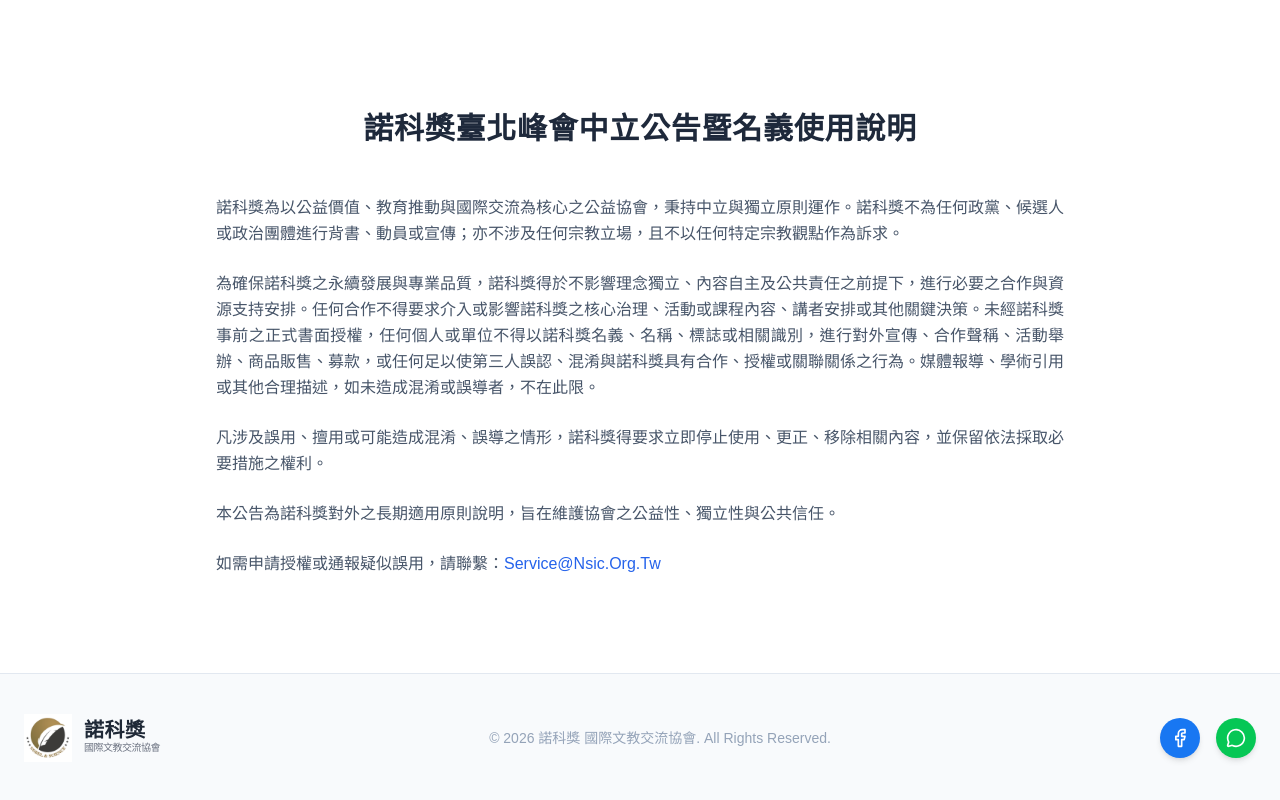
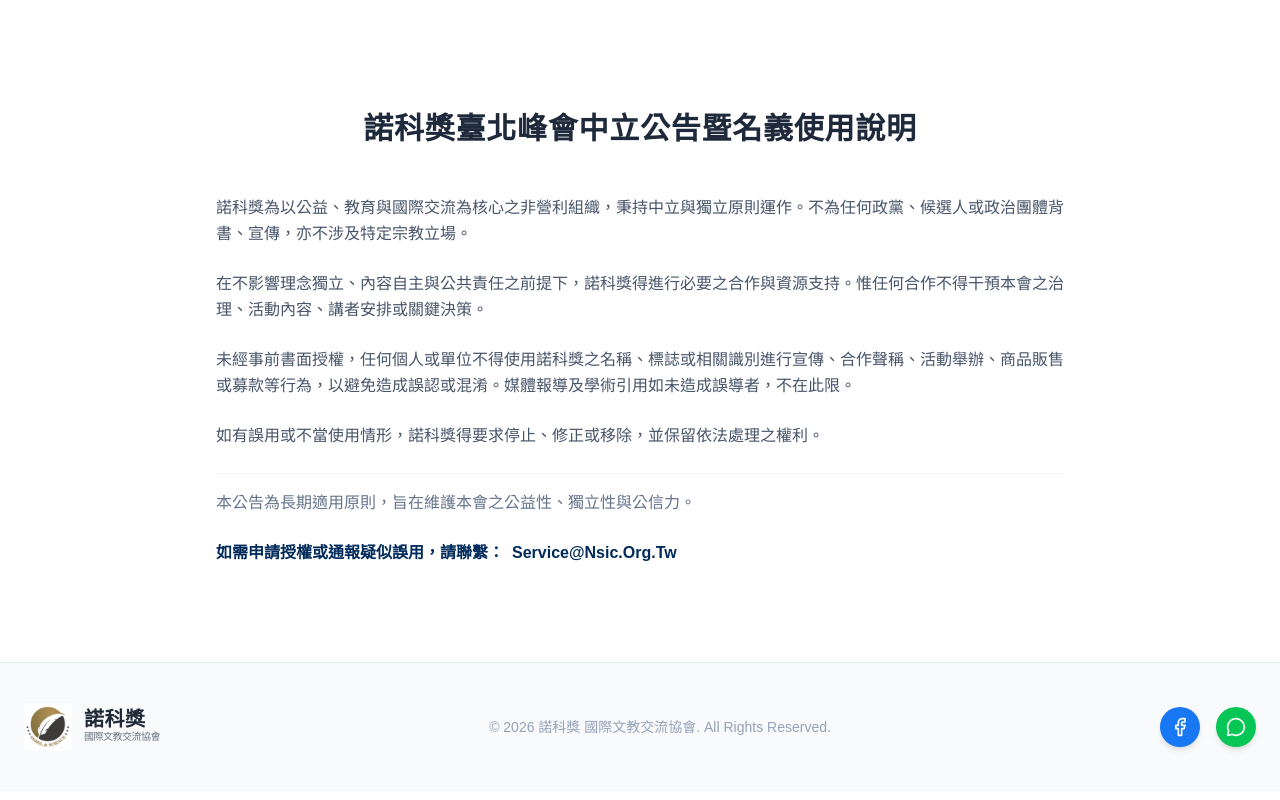
Before and after one commit to sky940714/nsic-website, a React (Vite) app: page /contact in a window 1280 px wide. Shown: the part 1304-2104 px from the top of the page. Built offline with nearby package versions, Linux system fonts and the light colour scheme.

Commit message:
修改connect

```diff
--- a/src/components/AnnouncementSection.tsx
+++ b/src/components/AnnouncementSection.tsx
@@ -5,15 +5,23 @@
                 <h2 className="text-2xl md:text-3xl font-bold text-slate-800 mb-12 text-center animate-on-scroll is-visible">諾科獎臺北峰會中立公告暨名義使用說明</h2>
 
                 <div className="space-y-6 text-slate-600 leading-relaxed text-justify animate-on-scroll is-visible delay-100">
-                    <p>諾科獎為以公益價值、教育推動與國際交流為核心之公益協會，秉持中立與獨立原則運作。諾科獎不為任何政黨、候選人或政治團體進行背書、動員或宣傳；亦不涉及任何宗教立場，且不以任何特定宗教觀點作為訴求。</p>
+                    <p>諾科獎為以公益、教育與國際交流為核心之非營利組織，秉持中立與獨立原則運作。不為任何政黨、候選人或政治團體背書、宣傳，亦不涉及特定宗教立場。</p>
 
-                    <p>為確保諾科獎之永續發展與專業品質，諾科獎得於不影響理念獨立、內容自主及公共責任之前提下，進行必要之合作與資源支持安排。任何合作不得要求介入或影響諾科獎之核心治理、活動或課程內容、講者安排或其他關鍵決策。未經諾科獎事前之正式書面授權，任何個人或單位不得以諾科獎名義、名稱、標誌或相關識別，進行對外宣傳、合作聲稱、活動舉辦、商品販售、募款，或任何足以使第三人誤認、混淆與諾科獎具有合作、授權或關聯關係之行為。媒體報導、學術引用或其他合理描述，如未造成混淆或誤導者，不在此限。</p>
+                    <p>在不影響理念獨立、內容自主與公共責任之前提下，諾科獎得進行必要之合作與資源支持。惟任何合作不得干預本會之治理、活動內容、講者安排或關鍵決策。</p>
 
-                    <p>凡涉及誤用、擅用或可能造成混淆、誤導之情形，諾科獎得要求立即停止使用、更正、移除相關內容，並保留依法採取必要措施之權利。</p>
+                    <p>未經事前書面授權，任何個人或單位不得使用諾科獎之名稱、標誌或相關識別進行宣傳、合作聲稱、活動舉辦、商品販售或募款等行為，以避免造成誤認或混淆。媒體報導及學術引用如未造成誤導者，不在此限。</p>
 
-                    <p>本公告為諾科獎對外之長期適用原則說明，旨在維護協會之公益性、獨立性與公共信任。</p>
+                    <p>如有誤用或不當使用情形，諾科獎得要求停止、修正或移除，並保留依法處理之權利。</p>
+                    <p className="pt-4 border-t border-slate-100 font-medium text-slate-500">
+                            本公告為長期適用原則，旨在維護本會之公益性、獨立性與公信力。
+                        </p>
 
-                    <p>如需申請授權或通報疑似誤用，請聯繫：<a href="mailto:Service@Nsic.Org.Tw" className="text-blue-600 hover:text-blue-800 hover:underline transition">Service@Nsic.Org.Tw</a></p>
+                    <p className="flex flex-wrap items-center gap-2 font-bold text-[#002B5B]">
+                            如需申請授權或通報疑似誤用，請聯繫：
+                            <a href="mailto:Service@Nsic.Org.Tw" className="hover:underline transition underline-offset-4">
+                                Service@Nsic.Org.Tw
+                            </a>
+                        </p>
                 </div>
             </div>
         </section>
```
